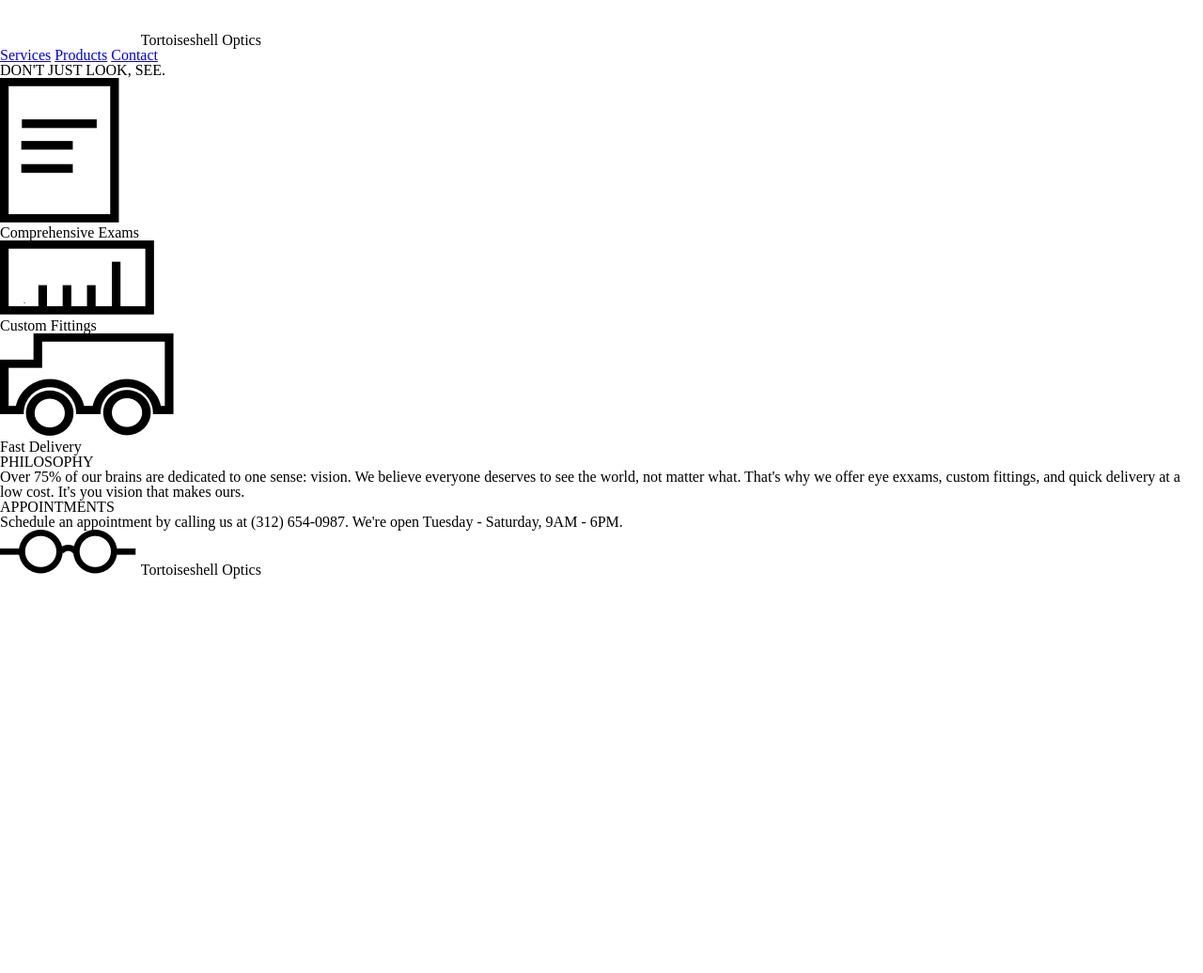
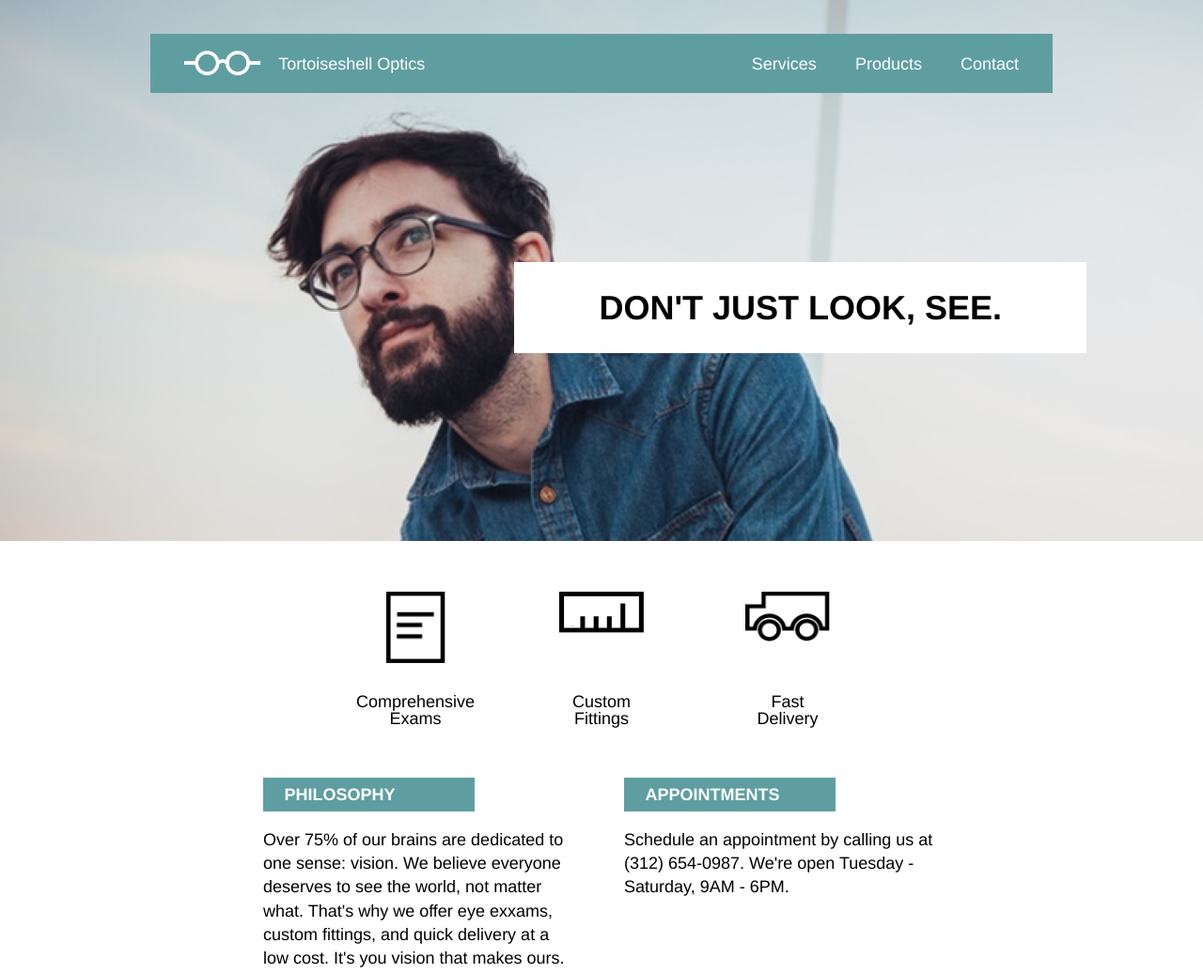
Before and after one commit to Greenka236/TortoiseshellOptics, a plain HTML site: page index.html in a window 1280 px wide. Shown: the top 1036 px of the page at 94% size. Before the commit the page ends 800 px from the top, so only its background shows below. Drawn offline with Linux system fonts and the light colour scheme.

Commit message:
Desktop styled

```diff
--- a/index.html
+++ b/index.html
@@ -8,6 +8,7 @@
   </head>
   <body>
     <section class="main_banner">
+      <div class="container">
         <header>
           <div class="page_name">
             <img src="./resources/images/logo-white.png" alt="Logotype">
@@ -24,11 +25,12 @@
         <div class="headline">
           <span>DON'T JUST LOOK, SEE.</span>
         </div>
+      </div>
     </section>
 
     <section class="icons">
       <figure>
-        <img src="./resources/images/paper-icon.png" alt="Paper icon.">
+        <img class="paper_icon" src="./resources/images/paper-icon.png" alt="Paper icon.">
         <figcaption>Comprehensive Exams</figcaption>
       </figure>
 
@@ -60,9 +62,9 @@
     </section>
 
     <footer>
-      <div class="page_name">
+      <div class="page_name_footer">
         <img src="./resources/images/logo-black.png" alt="Logotype">
-        <span>Tortoiseshell Optics</span>
+        <span>Copyright Tortoiseshell Optics</span>
       </div>
     </footer>
   </body>
--- a/resources/css/style.css
+++ b/resources/css/style.css
@@ -0,0 +1,135 @@
+html {
+  font-size: 18px;
+  line-height: 1.4;
+  font-family: Helvetica;
+}
+
+.main_banner {
+  height: 31rem;
+  background-image: url("../images/glasses-bg.png");
+  background-size: cover;
+  margin: 0 auto;
+  padding-top: 1rem;
+}
+
+.container {
+  max-width: 960px;
+  margin: 0 auto;
+}
+
+header {
+  display: flex;
+  justify-content: space-between;
+  align-items: center;
+  background-color: cadetblue;
+  margin: 1rem auto 0 auto;
+  padding: 1rem;
+}
+
+.page_name {
+  display: flex;
+  align-items: center;
+}
+
+.page_name img {
+  height: 1.5rem;
+  padding: 0 1rem;
+}
+
+.page_name span {
+  color: white;
+}
+
+nav span {
+  padding: 1rem;
+}
+
+nav span a {
+  text-decoration: none;
+  color: white;
+}
+
+.headline {
+  padding: 1.5rem 5rem;
+  background-color: white;
+  margin: 10rem -2rem 0 auto;
+  display: inline-block;
+  float: right;
+}
+
+.headline span {
+  font-weight: bold;
+  font-size: 2rem;
+  line-height: 1.2;
+}
+
+.icons {
+  margin: 0 auto;
+  display: flex;
+  justify-content: center;
+  align-items:
+}
+
+figure {
+  display: flex;
+  flex-flow: column;
+  justify-content: space-between;
+  align-items: center;
+  height: 8rem;
+  width: 5rem;
+  padding: 3rem;
+  text-align: center;
+}
+
+figure img {
+  max-width: 5rem;
+  height: auto;
+}
+
+.paper_icon {
+  max-width: 3.5rem;
+}
+
+.about {
+  max-width: 960px;
+  margin: 0 auto;
+  display: flex;
+  justify-content: center;
+}
+
+.philosophy, .appointments {
+  width: 35%;
+  padding: 0 2.5%;
+}
+
+.header {
+  font-weight: bold;
+  color: white;
+  padding: 0.5rem 1.25rem;
+  margin-bottom: 1rem;
+  background-color: cadetblue;
+  width: 10rem;
+}
+
+p {
+  line-height: 1.4;
+  font-size: 1rem;
+}
+
+footer {
+  max-width: 960px;
+  margin: 5rem auto 0 auto;
+  background-color: azure;
+  padding: 4rem;
+}
+
+footer img {
+  height: 1.5rem;
+  padding-right: 1rem;
+}
+
+.page_name_footer {
+  color: black;
+  display: flex;
+  align-items: center;
+}
```
Lines whose indentation alone changed are shown as unchanged.
